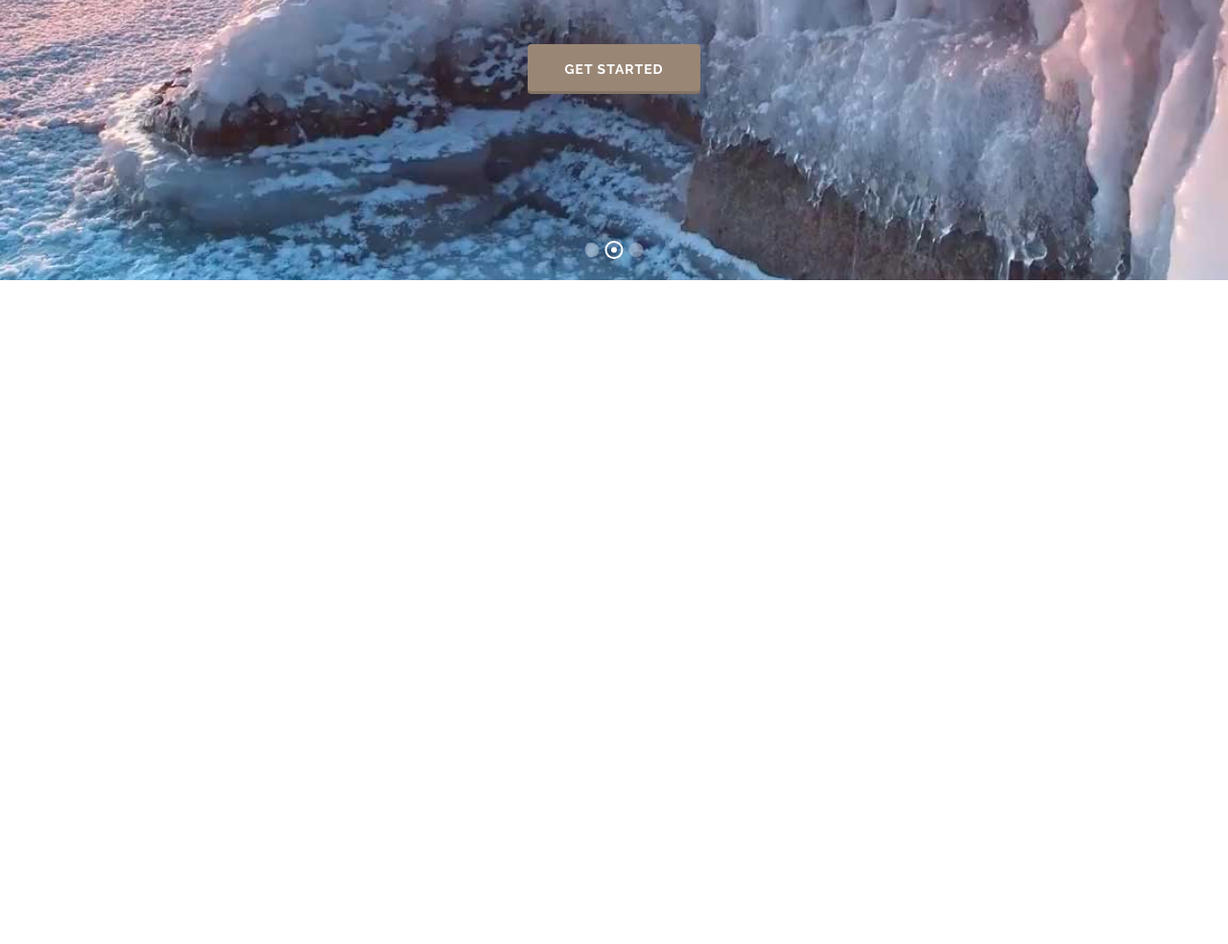
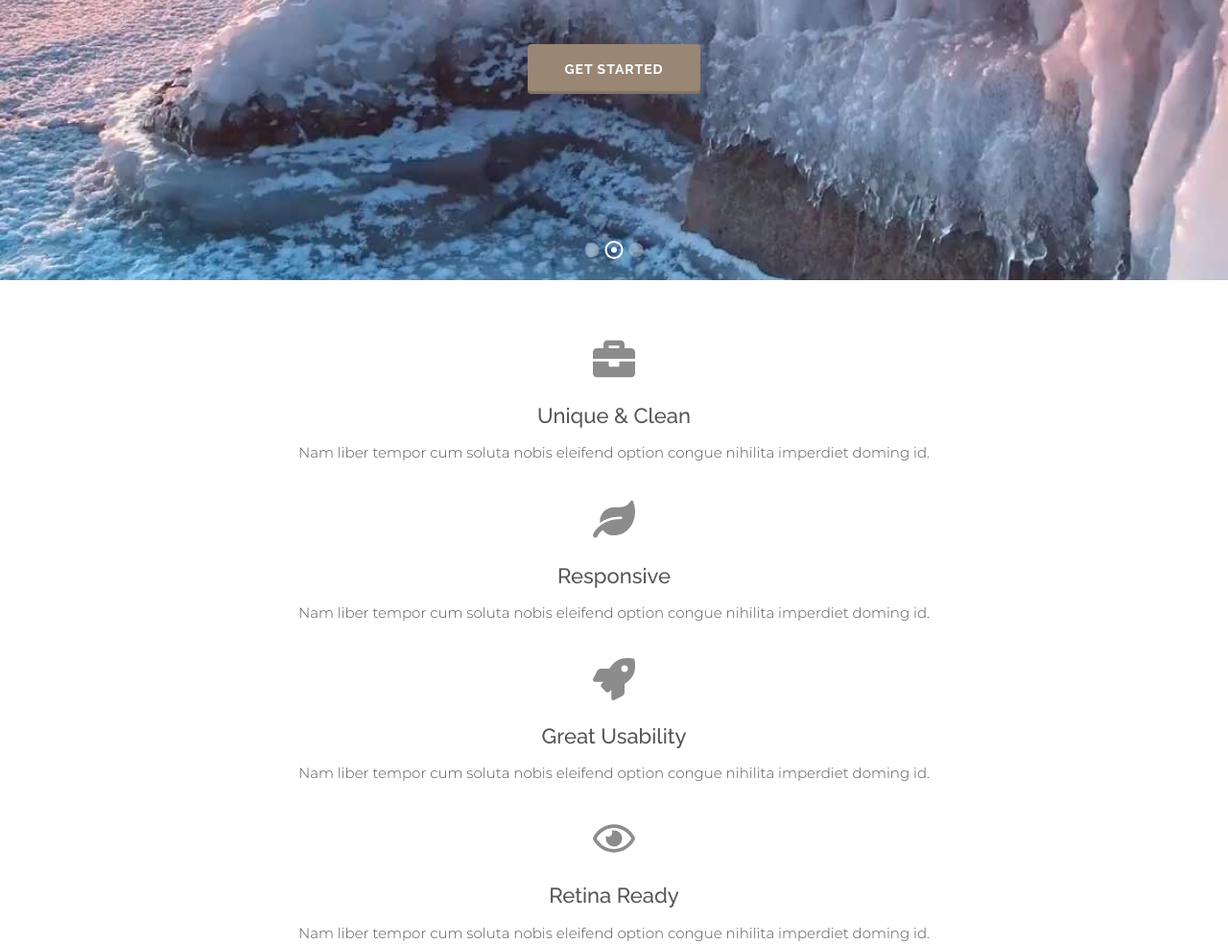
Before and after one commit to SHJ-9712/waxom-template, a website: page src/index.html in a window 1280 px wide. Shown: the part 508-1492 px from the top of the page at 96% size. Before the commit the page ends 800 px from the top, so only its background shows below. Drawn offline with Linux system fonts and the light colour scheme; files whose address does not match are found by name.

Commit message:
Create services section

```diff
--- a/src/index.html
+++ b/src/index.html
@@ -108,6 +108,57 @@
             <div class="swiper-pagination"></div>
         </section>
         <!-- //main swiper -->
+
+        <section class="services">
+            <div class="container">
+                <ul>
+                    <li>
+                        <a href="#">
+                            <svg class="ico-briefcase" viewBox="0 0 512 512">
+                                <path fill="currentColor" d="M320 336c0 8.84-7.16 16-16 16h-96c-8.84 0-16-7.16-16-16v-48H0v144c0 25.6 22.4 48 48 48h416c25.6 0 48-22.4 48-48V288H320v48zm144-208h-80V80c0-25.6-22.4-48-48-48H176c-25.6 0-48 22.4-48 48v48H48c-25.6 0-48 22.4-48 48v80h512v-80c0-25.6-22.4-48-48-48zm-144 0H192V96h128v32z"></path>
+                            </svg>
+                            <div class="txt-box">
+                                <h3>Unique & Clean</h3>
+                                <p>Nam liber tempor cum soluta nobis eleifend option congue nihilita imperdiet doming id.</p>
+                            </div>
+                        </a>
+                    </li>
+                    <li>
+                        <a href="#">
+                            <svg class="ico-leaf" viewBox="0 0 576 512">
+                                <path fill="currentColor" d="M546.2 9.7c-5.6-12.5-21.6-13-28.3-1.2C486.9 62.4 431.4 96 368 96h-80C182 96 96 182 96 288c0 7 .8 13.7 1.5 20.5C161.3 262.8 253.4 224 384 224c8.8 0 16 7.2 16 16s-7.2 16-16 16C132.6 256 26 410.1 2.4 468c-6.6 16.3 1.2 34.9 17.5 41.6 16.4 6.8 35-1.1 41.8-17.3 1.5-3.6 20.9-47.9 71.9-90.6 32.4 43.9 94 85.8 174.9 77.2C465.5 467.5 576 326.7 576 154.3c0-50.2-10.8-102.2-29.8-144.6z"></path>
+                            </svg>
+                            <div class="txt-box">
+                                <h3>Responsive</h3>
+                                <p>Nam liber tempor cum soluta nobis eleifend option congue nihilita imperdiet doming id.</p>
+                            </div>
+                        </a>
+                    </li>
+                    <li>
+                        <a href="#">
+                            <svg class="ico-rocket" viewBox="0 0 512 512">
+                                <path fill="currentColor" d="M505.12019,19.09375c-1.18945-5.53125-6.65819-11-12.207-12.1875C460.716,0,435.507,0,410.40747,0,307.17523,0,245.26909,55.20312,199.05238,128H94.83772c-16.34763.01562-35.55658,11.875-42.88664,26.48438L2.51562,253.29688A28.4,28.4,0,0,0,0,264a24.00867,24.00867,0,0,0,24.00582,24H127.81618l-22.47457,22.46875c-11.36521,11.36133-12.99607,32.25781,0,45.25L156.24582,406.625c11.15623,11.1875,32.15619,13.15625,45.27726,0l22.47457-22.46875V488a24.00867,24.00867,0,0,0,24.00581,24,28.55934,28.55934,0,0,0,10.707-2.51562l98.72834-49.39063c14.62888-7.29687,26.50776-26.5,26.50776-42.85937V312.79688c72.59753-46.3125,128.03493-108.40626,128.03493-211.09376C512.07526,76.5,512.07526,51.29688,505.12019,19.09375ZM384.04033,168A40,40,0,1,1,424.05,128,40.02322,40.02322,0,0,1,384.04033,168Z"></path>
+                            </svg>
+                            <div class="txt-box">
+                                <h3>Great Usability</h3>
+                                <p>Nam liber tempor cum soluta nobis eleifend option congue nihilita imperdiet doming id.</p>
+                            </div>
+                        </a>
+                    </li>
+                    <li>
+                        <a href="#">
+                            <svg class="ico-eye" viewBox="0 0 576 512">
+                                <path fill="currentColor" d="M288 144a110.94 110.94 0 0 0-31.24 5 55.4 55.4 0 0 1 7.24 27 56 56 0 0 1-56 56 55.4 55.4 0 0 1-27-7.24A111.71 111.71 0 1 0 288 144zm284.52 97.4C518.29 135.59 410.93 64 288 64S57.68 135.64 3.48 241.41a32.35 32.35 0 0 0 0 29.19C57.71 376.41 165.07 448 288 448s230.32-71.64 284.52-177.41a32.35 32.35 0 0 0 0-29.19zM288 400c-98.65 0-189.09-55-237.93-144C98.91 167 189.34 112 288 112s189.09 55 237.93 144C477.1 345 386.66 400 288 400z"></path>
+                            </svg>
+                            <div class="txt-box">
+                                <h3>Retina Ready</h3>
+                                <p>Nam liber tempor cum soluta nobis eleifend option congue nihilita imperdiet doming id.</p>
+                            </div>
+                        </a>
+                    </li>
+                </ul>
+            </div>
+        </section>
     </main>
 
     <script src="./lib/swiper/swiper-bundle.min.js"></script>
--- a/src/js/index.js
+++ b/src/js/index.js
@@ -47,6 +47,7 @@ toggleMenu.addEventListener('click', function() {
 
 // main swiper
 var swiper = new Swiper('.main-visual', {
+    slidesPerView: 1,
     spaceBetween: 0,
     centeredSlides: true,
     loop: true,
--- a/src/scss/base/_common.scss
+++ b/src/scss/base/_common.scss
@@ -5,9 +5,12 @@ body {
 }
 ol,
 ul {
+    padding: 0;
     list-style: none;
+    font-size: 0;
 }
 a {
+    display: block;
     text-decoration: none;
     color: inherit;
 }
--- /dev/null
+++ b/src/scss/layout/_services.scss
@@ -0,0 +1,41 @@
+@charset "utf-8";
+.services {
+    margin-top: 60px;
+    ul {
+        text-align: center;
+        li {
+            svg {
+                width: 44px;
+                height: 44px;
+                color: $sub-color;
+                @include prefix(transition, color 0.3s, webkit moz o);
+            }
+            .txt-box {
+                h3 {
+                    margin: 25px 0 15px;
+                    font-size: 22px;
+                    @extend %raleway-medium;
+                    @include prefix(transition, color 0.3s, webkit moz o);
+                }
+                p {
+                    margin: 0;
+                    font-size: 15px;
+                    line-height: 1.5em;
+                }
+            }
+            &:hover {
+                svg {
+                    color: $primary-color;
+                }
+                .txt-box {
+                    h3 {
+                        color: $primary-color;
+                    }
+                }
+            }
+            &:not(:last-of-type) {
+                margin-bottom: 35px;
+            }
+        }
+    }
+}
```
Also changed, not shown: src/css/styles.css, 1 other file.
